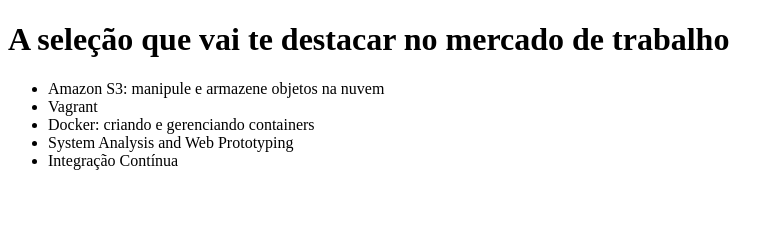
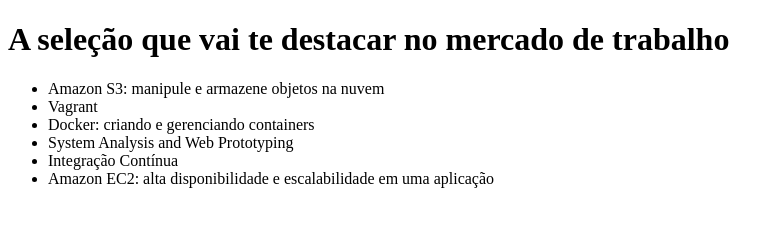
Before and after one commit to douglas-nog/CursoAlura, a plain HTML site: page index.html in a window 1280 px wide. Shown: the whole page, without its empty margins (0-784 px from the left). Drawn offline with Linux system fonts and the light colour scheme.

Commit message:
Adicionado curso de Ec2

```diff
--- a/index.html
+++ b/index.html
@@ -12,6 +12,7 @@
         <li>Docker: criando e gerenciando containers</li>
         <li>System Analysis and Web Prototyping</li>
         <li>Integração Contínua</li>
+        <li>Amazon EC2: alta disponibilidade e escalabilidade em uma aplicação</li>
     </ul>
 </body>
 </html>
```
